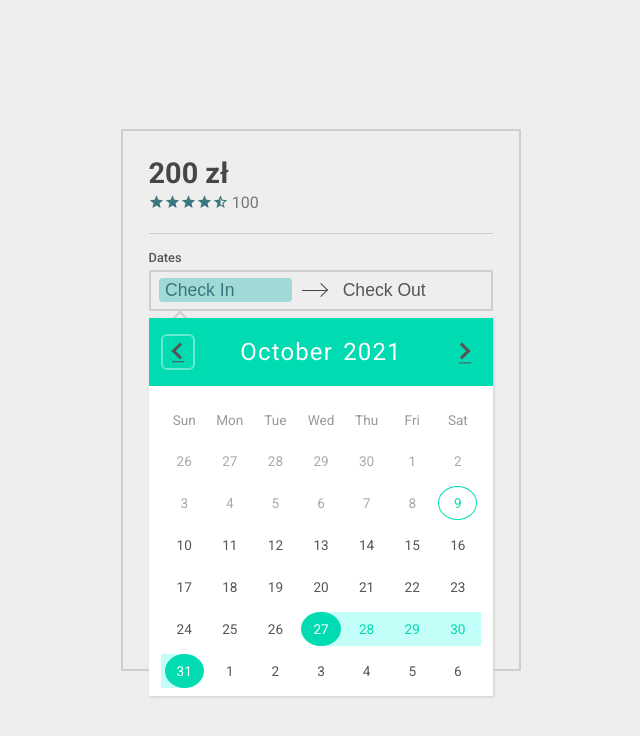
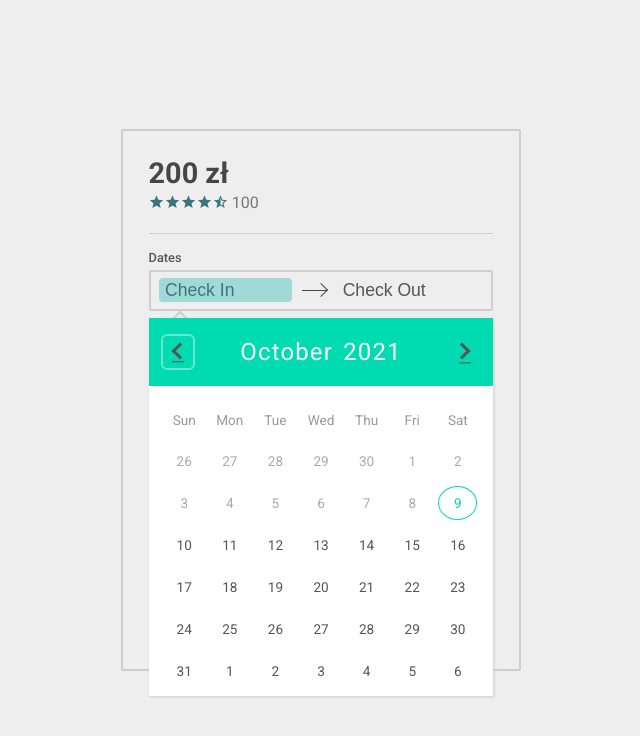
Before and after one commit to kubasulek2/eobuwie, a React (Create React App) app: page / in a window 1280 px wide. Both pictures are taken after typing "Sample", "Sample" into the empty fields and a click on the button "Controls reservation datepicker". Shown: the top 736 px of the page, without its empty margins (319-959 px from the left). Built offline with nearby package versions, Linux system fonts and the light colour scheme.

Commit message:
Add date selection logic

```diff
--- a/src/components/atoms/month_day/MonthDay.module.css
+++ b/src/components/atoms/month_day/MonthDay.module.css
@@ -45,19 +45,24 @@
 }
 
 /* Apply gradient here, to hide .first selected container left padding and .last right padding */
+
 .first {
 	border-radius: 50% 0 0 50%;
 	background: rgb(255, 255, 255);
-	background: linear-gradient(90deg, rgba(255, 255, 255, 1) 6%, rgba(195, 254, 248, 1) 50%, rgba(195,254,248,1) 100%);
+	background: linear-gradient(90deg, rgba(255, 255, 255, 1) 6%, rgba(195, 254, 248, 1) 50%, rgba(195, 254, 248, 1) 100%);
 }
 
 .last {
 	border-radius: 0 50% 50% 0;
 	background: rgb(255, 255, 255);
-	background: linear-gradient(90deg, rgba(195, 254, 248, 1) 0%, rgba(195,254,248,1) 50%, rgba(255, 255, 255, 1) 94%);
+	background: linear-gradient(90deg, rgba(195, 254, 248, 1) 0%, rgba(195, 254, 248, 1) 50%, rgba(255, 255, 255, 1) 94%);
 }
 
 .first .wrapper, .last .wrapper {
 	background-color: #00DBB1;
 	color: #fff;
 }
+
+:not(.selected).available .wrapper:hover {
+	border-color: #777;
+}
--- a/src/components/molecules/date_picker/DatePicker.tsx
+++ b/src/components/molecules/date_picker/DatePicker.tsx
@@ -1,4 +1,4 @@
-import {useMemo, useState, VFC} from 'react';
+import {useCallback, useEffect, useMemo, useState, VFC} from 'react';
 import {DatePickerProps} from "./types";
 import styles from './DatePicker.module.css';
 import {joinClassNames} from "../../../utils/joinClassNames";
@@ -6,10 +6,23 @@ import {text_medium_dark, teal_light_bg, teal} from "../../../styles/colors";
 import format from "date-fns/format";
 import {usePickerKeyboardControl} from "../../../hooks/usePickerKeyboardControl";
 import DatePickerModal from "./DatePickerModal";
+import {getCalendarMonthBoundries} from "../../../utils/getCalendarMonthBoundries";
+import {computeCalendarDays} from "../../../utils/computeCalendarDays";
+import {IMonthDay} from "../../organisms/ReservationCard/types";
+import {usePrevious} from "../../../hooks/usePrevious";
+import {isSameDay} from "date-fns";
 
-const DatePicker: VFC<DatePickerProps> = ({startDate, endDate, id, unavailableDates}) => {
+const DatePicker: VFC<DatePickerProps> = ({startDate, endDate, id, unavailableDates, setStartDate, setEndDate}) => {
   /* Handles picker state */
   const [pickerOpen, setPickerOpen] = useState<boolean>(false);
+  /* Date for calendar manipulation */
+  const [pickerDate, setPickerDate] = useState<Date>(new Date());
+  /* Stores all relevant days informations */
+  const [monthDays, setMonthDays] = useState<IMonthDay[]>([]);
+
+  // Use previous Date because availableDates array may be not memoized, causing constant component rerenders.
+  // Using prevDate will prevent hook belowe from recalculating monthDays all the time
+  const prevDate = usePrevious<Date>(pickerDate);
 
   const pickerId = id || "reservation_date_picker";
   // use memoization for modalId, to prevent useEffect extensive calls;
@@ -26,6 +39,73 @@ const DatePicker: VFC<DatePickerProps> = ({startDate, endDate, id, unavailableDa
 
   // Handles focus, and keyboard control
   usePickerKeyboardControl(pickerOpen, setPickerOpen, modalId);
+
+
+
+  // Compute month days on each calendar date change
+  // This hooks computes days only when startDate not set
+  useEffect(() => {
+    // Prevent uneccessary recomputations
+    if (!pickerOpen || startDate) return;
+    // either no date yet or monthDays already computer and date hasn't changed
+    if (!pickerDate || (monthDays.length && pickerDate === prevDate)) return;
+
+    // calculate first and last day to display
+    const [start, end] = getCalendarMonthBoundries(pickerDate);
+
+    // calculate and set MonthDay object's array
+    setMonthDays(computeCalendarDays(start, end, unavailableDates, pickerDate));
+  }, [pickerDate, prevDate, pickerOpen, unavailableDates, setMonthDays, monthDays, startDate]);
+
+  // Recalculate month days when either startDate, or both startDate and endDate are set.
+  // User shouldn't be able to have unavailable date between start and end dates
+  // This hooks computes days only when at least startDate is set
+  useEffect(() => {
+    // Prevent unecessary recomputation
+    if (!pickerOpen || !pickerDate || !monthDays.length) return;
+    if (!startDate) return;
+
+    // calculate first and last day to display
+    const [start, end] = getCalendarMonthBoundries(pickerDate);
+    let lastAvailableTimestamp: number | undefined;
+
+    if (startDate) {
+      // Find last available date after startDate, and render all dates after unavailable
+      const startTimeStamp = "number" === typeof startDate ? startDate : startDate.getTime();
+      const firstUnavailableIndex = monthDays.findIndex(day => !day.available && day.timeStamp > startTimeStamp);
+      // number of undefined if day not found
+      lastAvailableTimestamp = (monthDays[firstUnavailableIndex - 1] || {}).timeStamp;
+
+    }
+
+    const calDays = computeCalendarDays(start, end, unavailableDates, pickerDate, lastAvailableTimestamp);
+
+    // calculate and set MonthDay object's array
+    setMonthDays(calDays);
+  }, [pickerDate, pickerOpen, unavailableDates, setMonthDays, monthDays, startDate]);
+
+
+  /* Memoized date handler */
+  const onDateClick = useCallback((day: IMonthDay): void => {
+    // Ignore unavailable dates clicks
+    if (!day.available) return;
+
+    // Neither start or end dates set
+    if (!startDate) return setStartDate(day.timeStamp);
+
+    // Set or cancel startDate when endDate not yet set
+    if (startDate && !endDate) {
+      const sameDay = isSameDay(startDate, day.timeStamp);
+      return sameDay ? setStartDate(null) : setEndDate(day.timeStamp);
+    }
+
+    // Reset or cancel ebdDate when endDate already set
+    if (endDate) {
+      const sameDay = isSameDay(endDate, day.timeStamp);
+      return setEndDate(sameDay ? null : day.timeStamp);
+    }
+
+  }, [startDate, endDate, setStartDate, setEndDate]);
 
   return (
     <div data-testid="date_picker" id={pickerId} className={styles.wrapper}>
@@ -45,9 +125,14 @@ const DatePicker: VFC<DatePickerProps> = ({startDate, endDate, id, unavailableDa
 
       <DatePickerModal
         open={pickerOpen}
+        monthDays={monthDays}
         unavailableDates={unavailableDates}
         id={modalId}
-        onDates={() => {}}
+        onDateClick={onDateClick}
+        setPickerDate={setPickerDate}
+        pickerDate={pickerDate}
+        startDate={startDate}
+        endDate={endDate}
       />
     </div>
   );
--- a/src/components/molecules/date_picker/DatePickerModal.tsx
+++ b/src/components/molecules/date_picker/DatePickerModal.tsx
@@ -1,4 +1,4 @@
-import {useEffect, useState, VFC} from "react";
+import {VFC} from "react";
 import format from "date-fns/format";
 import addMonths from "date-fns/addMonths";
 import {DatePickerModalProps} from "./types";
@@ -10,54 +10,39 @@ import {
   cyan_bg,
   text_white,
 } from "../../../styles/colors";
+import MonthDay from "../../atoms/month_day/MonthDay";
 import {IMonthDay} from "../../organisms/ReservationCard/types";
-import {getCalendarMonthBoundries} from "../../../utils/getCalendarMonthBoundries";
-import {usePrevious} from "../../../hooks/usePrevious";
-import {computeCalendarDays} from "../../../utils/computeCalendarDays";
-import MonthDay from "../../atoms/month_day/MonthDay";
 
 
-/**
- */
+/** Week days abbreviations */
 const DAYS_OF_WEEK = ["Sun", "Mon", "Tue", "Wed", "Thu", "Fri", "Sat"];
 
 /**
  * Displays calendar popup.
- * Do most of the dates calculations.
  */
 const DatePickerModal: VFC<DatePickerModalProps> = ({
   open,
   id,
-  unavailableDates,
-  onDates,
+  monthDays,
+  pickerDate,
+  setPickerDate,
+  onDateClick,
+  startDate,
+  endDate,
 }) => {
-  /* Date for calendar manipulation */
-  const [date, setDate] = useState<Date>(new Date());
-  const [monthDays, setMonthDays] = useState<IMonthDay[]>([]);
-
-  // Use previous Date because availableDates array may be not memoized, causing constant component rerenders.
-  // Using prevDate will prevent hook belowe from recalculating monthDays all the time
-  const prevDate = usePrevious<Date>(date);
-
-  // Compute month days on each calendar date change
-  useEffect(() => {
-    if (!open) return;
-    // either no date yet or monthDays already computer and date hasn't changed
-    if (!date || (monthDays.length && date === prevDate)) return;
-
-    // calculate first and last day to display
-    const [start, end] = getCalendarMonthBoundries(date);
-
-    // calculate and set MonthDay object's array
-    setMonthDays(computeCalendarDays(start, end, unavailableDates, date));
-  }, [date, prevDate, open, unavailableDates, setMonthDays, monthDays]);
 
   // Calculates number of weeks in month view. This will serve as rows in our calendar.
   const calendarRows = Array.from(
     {length: monthDays.length / 7},
     (_, i) => i
   );
-  console.log(monthDays);
+
+  // Transform Date|number|null to number|null
+  const startTimestamp = !startDate ? null : "number" === typeof startDate ? startDate : startDate.getTime();
+  const endTimestamp = !endDate ? null : "number" === typeof endDate ? endDate : endDate.getTime();
+
+  // Check if particular day is selected
+  const isDaySelected = (day: IMonthDay) => !endTimestamp ? day.timeStamp === startTimestamp : day.timeStamp >= (startTimestamp || 0) && day.timeStamp <= endTimestamp;
 
   return (
     <div
@@ -76,7 +61,7 @@ const DatePickerModal: VFC<DatePickerModalProps> = ({
           <button
             data-column={0}
             className={styles.month_arrow_btn}
-            onClick={() => setDate((prev) => addMonths(prev, -1))}
+            onClick={() => setPickerDate((prev) => addMonths(prev, -1))}
           >
             <span
               className={joinClassNames(
@@ -87,12 +72,12 @@ const DatePickerModal: VFC<DatePickerModalProps> = ({
             ></span>
           </button>
           <div className={styles.month}>
-            {format(date, "LLLL")} {date.getFullYear()}
+            {format(pickerDate, "LLLL")} {pickerDate.getFullYear()}
           </div>
           <button
             data-column={6}
             className={styles.month_arrow_btn}
-            onClick={() => setDate((prev) => addMonths(prev, 1))}
+            onClick={() => setPickerDate((prev) => addMonths(prev, 1))}
           >
             <span
               className={joinClassNames(
@@ -122,20 +107,20 @@ const DatePickerModal: VFC<DatePickerModalProps> = ({
               className={styles.calendar_row}
             >
               {monthDays
-                .filter((el, i) => i < (index + 1) * 7 && i >= index * 7)
-                .map((el, i) => (
+                .filter((_, i) => i < (index + 1) * 7 && i >= index * 7)
+                .map((day, i) => (
                   <MonthDay
-                    available={el.available}
+                    available={day.available}
                     column={i}
-                    dateString={el.dateString}
-                    firstSelected={el.monthDay === 27 && !el.dateString.includes("/09/")}
-                    lastSelected={el.monthDay === 31}
-                    selected={el.monthDay >= 27 && !el.dateString.includes("/09/") }
-                    monthDay={el.monthDay}
-                    timeStamp={el.timeStamp}
-                    today={el.today}
-                    onClick={() => { }}
-                    key={el.dateString}
+                    dateString={day.dateString}
+                    firstSelected={day.timeStamp === startTimestamp}
+                    lastSelected={day.timeStamp === endTimestamp}
+                    selected={isDaySelected(day)}
+                    monthDay={day.monthDay}
+                    timeStamp={day.timeStamp}
+                    today={day.today}
+                    onClick={() => onDateClick(day)}
+                    key={day.dateString}
                   />
                 ))}
             </div>
--- a/src/components/pages/app/App.tsx
+++ b/src/components/pages/app/App.tsx
@@ -1,11 +1,15 @@
-import {VFC} from "react";
+import {useState, VFC} from "react";
 import styles from "./App.module.css";
 import {joinClassNames} from "../../../utils/joinClassNames";
 import {gray_light_bg} from "../../../styles/colors";
 import ReservationCard from "../../organisms/ReservationCard/ReservationCard";
+import {CalendarDate} from "../../organisms/ReservationCard/types";
 
 
 const App: VFC = () => {
+  const [startDate, setStartDate] = useState<CalendarDate | null>(null);
+  const [endDate, setEndDate] = useState<CalendarDate | null>(null);
+
   return (
     <div className={joinClassNames(styles.app, gray_light_bg)}>
       <ReservationCard
@@ -13,10 +17,10 @@ const App: VFC = () => {
         votes={100}
         price={200}
         unavailableDates={[]}
-        startDate={null}
-        endDate={null}
-        setEndDate={() => {}}
-        setStartDate={() => {}}
+        startDate={startDate}
+        endDate={endDate}
+        setEndDate={setEndDate}
+        setStartDate={setStartDate}
         onSubmit={() => {}}
       />
     </div>
```
Also changed, not shown: src/components/molecules/date_picker/types.d.ts (+15 -8 lines).
